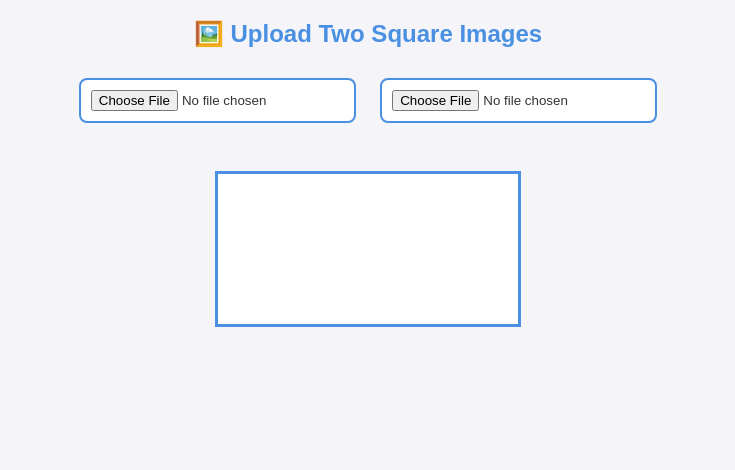
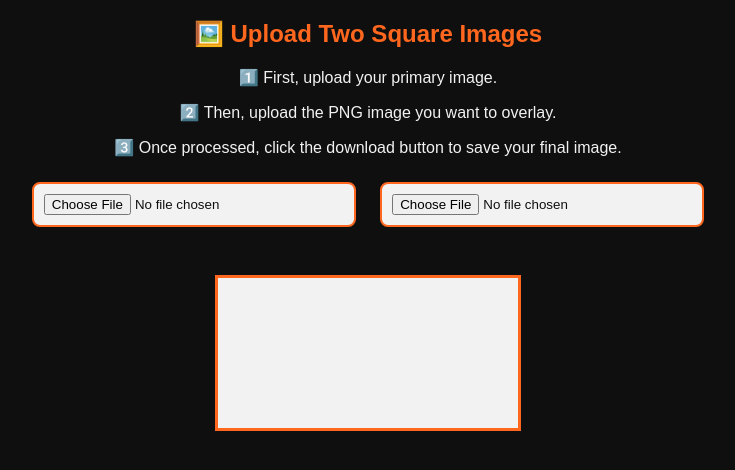
Before and after one commit to vaibhavupadhyay23/image_overlay_website, a plain HTML site: page index.html in a window 1280 px wide. Shown: the whole page, without its empty margins (272-1007 px from the left). Drawn offline with Linux system fonts and the light colour scheme.

Commit message:
Update index.html

```diff
--- a/index.html
+++ b/index.html
@@ -9,41 +9,65 @@
             font-family: 'Poppins', sans-serif;
             text-align: center;
             margin: 20px;
-            background-color: #f4f4f9;
-            color: #333;
+            background-color: #0f0f0f;
+            color: #f2f2f2;
         }
         h2 {
-            color: #4A90E2;
+            color: #FF671F;
+        }
+        p {
+            font-size: 16px;
+            color: #f2f2f2;
+            margin-bottom: 15px;
         }
         input {
             margin: 10px;
             padding: 10px;
-            border: 2px solid #4A90E2;
+            border: 2px solid #FF671F;
             border-radius: 8px;
-            background-color: white;
+            background-color: #f2f2f2;
+            color: #0f0f0f;
+            width: 90%;
+            max-width: 300px;
         }
         #canvas {
-            border: 3px solid #4A90E2;
+            border: 3px solid #FF671F;
             margin-top: 20px;
-            background-color: white;
+            background-color: #f2f2f2;
+            max-width: 100%;
+            height: auto;
         }
         button {
             margin-top: 20px;
             padding: 10px 20px;
             border: none;
             border-radius: 8px;
-            background-color: #4A90E2;
-            color: white;
+            background-color: #FF671F;
+            color: #f2f2f2;
             font-size: 16px;
             cursor: pointer;
+            width: 90%;
+            max-width: 300px;
         }
         button:hover {
-            background-color: #357ABD;
+            background-color: #e65c1a;
+        }
+        @media (max-width: 600px) {
+            body {
+                margin: 10px;
+            }
+            h2 {
+                font-size: 18px;
+            }
         }
     </style>
 </head>
 <body>
     <h2>🖼️ Upload Two Square Images</h2>
+    <p>1️⃣ First, upload your primary image.</p>
+    <p>2️⃣ Then, upload the PNG image you want to overlay.</p>
+    <p>3️⃣ Once processed, click the download button to save your final image.</p>
+
     <input type="file" id="primaryImage" accept="image/*">
     <input type="file" id="overlayImage" accept="image/*">
     <br><br>
```
